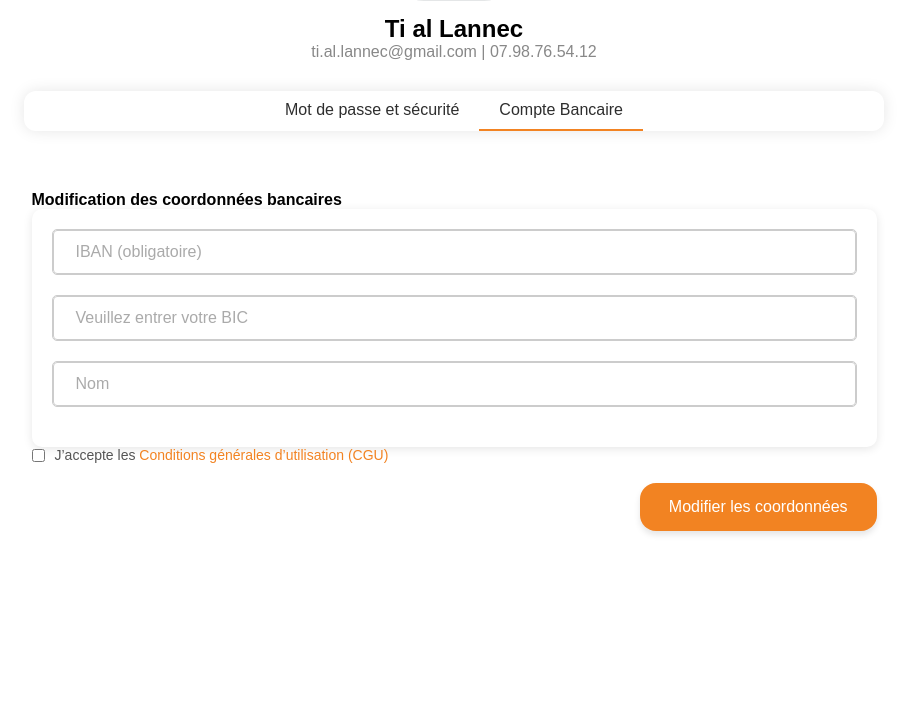
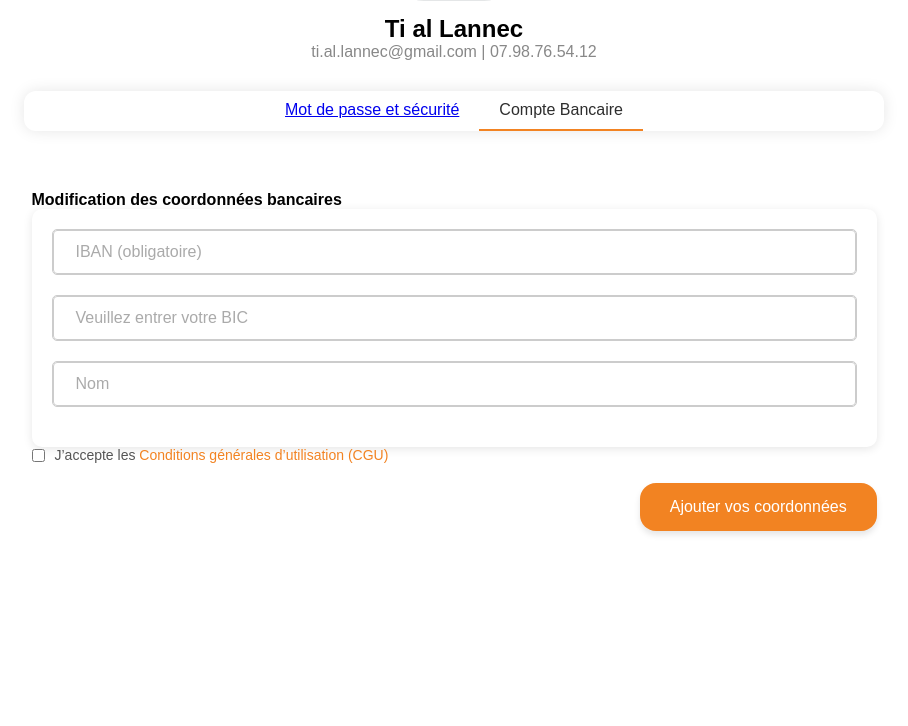
Before and after one commit to LucasOtw/SAE3_ScoobyTeam, a PHP site: page /ajout_bancaire.php in a window 1280 px wide. Shown: the part 504-1230 px from the top of the page, without its empty margins (186-1094 px from the left). Run offline with PHP 8.4, Linux system fonts and the light colour scheme; data that the repository does not hold is empty; some libraries are stand-ins or nearby versions; some web fonts are replaced.

Commit message:
Update ajout_bancaire.php

```diff
--- a/ajout_bancaire.php
+++ b/ajout_bancaire.php
@@ -1,21 +1,60 @@
 <?php
-session_start(); // Assurez-vous d'appeler cette fonction au début du fichier
+session_start();
+?>
+<!DOCTYPE html>
+<html lang="en">
+<head>
+    <meta charset="UTF-8">
+    <meta name="viewport" content="width=device-width, initial-scale=1.0">
+    <title>Premières coordonnées bancaires</title>
+    <link rel="stylesheet" href="ajout_bancaire.css">
+</head>
+<body>
+<header>
+    <div class="logo">
+        <img src="images/logoBlanc.png" alt="PACT Logo">
+    </div>
+    <nav>
+        <ul>
+            <li><a href="mes_offres.php">Accueil</a></li>
+            <li><a href="connexion_pro.php">Publier</a></li>
+            <li><a href="connexion_pro.pro" class="active">Mon Compte</a></li>
+        </ul>
+    </nav>
+</header>
+<div class="container">
+    <div class="header">
+        <img src="images/Fond.png" alt="Bannière" class="header-img">
+    </div>
 
+    <div class="profile-section">
+        <img src="images/pp.png" alt="Photo de profil" class="profile-img">
+        <h1>Ti al Lannec</h1>
+        <p>ti.al.lannec@gmail.com | 07.98.76.54.12</p>
+    </div>
+    <div class="tabs">
+        <div class="tab"><a href="modif_mdp_pro.php">Mot de passe et sécurité</a></div>
+        <div class="tab active">Compte Bancaire</div>
+    </div>
+</div>
+
+<?php
 // Détails de la connexion à la base de données
 $dsn = "pgsql:host=postgresdb;port=5432;dbname=sae;";
 $username = "sae";
 $password = "philly-Congo-bry4nt";
 
-// Initialisation des variables
-$iban = '';
-$bic = '';
-$nom = '';
-$message = ''; // Pour les messages de succès ou d'erreur
-
 try {
     // Créer une instance PDO
     $pdo = new PDO($dsn, $username, $password);
+
+    // Définir le mode d'erreur PDO à Exception
     $pdo->setAttribute(PDO::ATTR_ERRMODE, PDO::ERRMODE_EXCEPTION);
+
+    // Variables pour stocker les informations bancaires
+    $iban = '';
+    $bic = '';
+    $nom = '';
 
     // Préparer la requête pour récupérer les informations bancaires
     $query = "SELECT nom_compte, iban, bic FROM tripenarvor._compte_bancaire WHERE code_compte_bancaire = :compte_bancaire_id";
@@ -49,65 +88,21 @@ try {
             $stmt->bindParam(':compte_bancaire_id', $_SESSION['compte_bancaire_id'], PDO::PARAM_INT);
 
             if ($stmt->execute()) {
-                $message = "Les informations bancaires ont été modifiées avec succès.";
+                echo "Les informations bancaires ont été modifiées avec succès.";
             } else {
-                $message = "Impossible de modifier les informations. Veuillez réessayer.";
+                echo "Impossible de modifier les informations. Veuillez réessayer.";
             }
         } else {
-            $message = "Veuillez remplir tous les champs.";
+            echo "Veuillez remplir tous les champs.";
         }
     }
 } catch (PDOException $e) {
-    $message = "Erreur de connexion à la base de données : " . $e->getMessage();
+    echo "Erreur de connexion à la base de données : " . $e->getMessage();
 }
 
 // Fermer la connexion
 $pdo = null;
 ?>
-
-<!DOCTYPE html>
-<html lang="en">
-<head>
-    <meta charset="UTF-8">
-    <meta name="viewport" content="width=device-width, initial-scale=1.0">
-    <title>Premières coordonnées bancaires</title>
-    <link rel="stylesheet" href="ajout_bancaire.css">
-</head>
-<body>
-<header>
-    <div class="logo">
-        <img src="images/logoBlanc.png" alt="PACT Logo">
-    </div>
-    <nav>
-        <ul>
-            <li><a href="#">Accueil</a></li>
-            <li><a href="#">Publier</a></li>
-            <li><a href="#" class="active">Mon Compte</a></li>
-        </ul>
-    </nav>
-</header>
-<div class="container">
-    <div class="header">
-        <img src="images/Fond.png" alt="Bannière" class="header-img">
-    </div>
-
-    <div class="profile-section">
-        <img src="images/pp.png" alt="Photo de profil" class="profile-img">
-        <h1>Ti al Lannec</h1>
-        <p>ti.al.lannec@gmail.com | 07.98.76.54.12</p>
-    </div>
-    <div class="tabs">
-        <div class="tab">Mot de passe et sécurité</div>
-        <div class="tab active">Compte Bancaire</div>
-    </div>
-</div>
-
-<!-- Affichage des messages -->
-<?php if ($message): ?>
-    <div class="message">
-        <p><?php echo $message; ?></p>
-    </div>
-<?php endif; ?>
 
 <form action="#" method="POST">
     <h4>Modification des coordonnées bancaires</h4>
@@ -139,7 +134,7 @@ $pdo = null;
         <label for="cgu">J’accepte les <a href="#">Conditions générales d’utilisation (CGU)</a></label>
     </div>
     <div class="compte_membre_save_delete">
-        <button type="submit" class="submit-btn2">Modifier les coordonnées</button>
+        <button type="submit" class="submit-btn2">Ajouter vos coordonnées</button>
     </div>
 </form>
 
@@ -158,8 +153,8 @@ $pdo = null;
         </div>
         <div class="link-group">
             <ul>
-                <li><a href="#">Accueil</a></li>
-                <li><a href="#">Publier</a></li>
+                <li><a href="mes_offres.php">Accueil</a></li>
+                <li><a href="connexion_pro.php">Publier</a></li>
                 <li><a href="#">Historique</a></li>
             </ul>
         </div>
```
